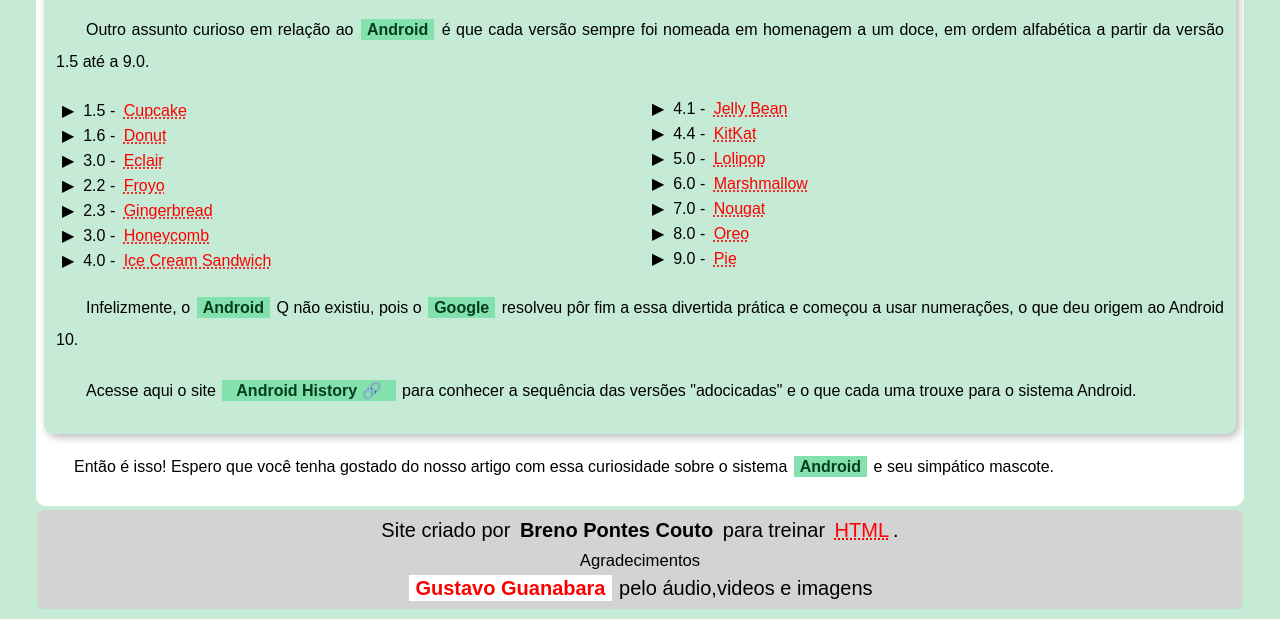
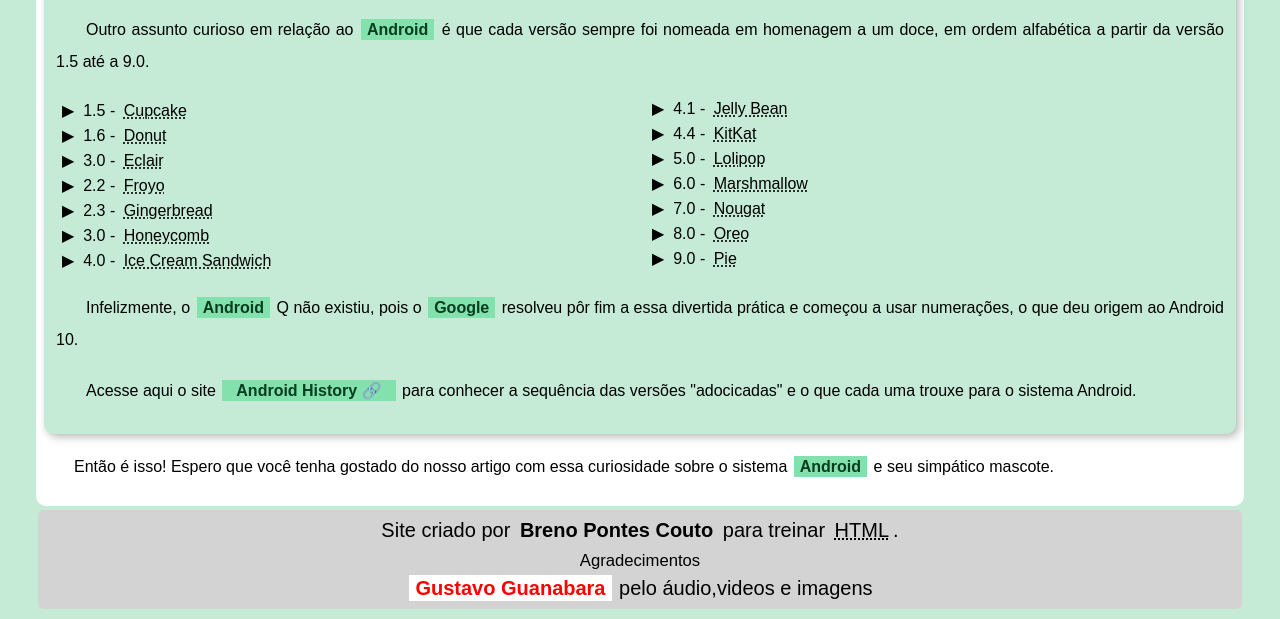
Before and after one commit to Breno-Pontes-Couto/projeto-android, a plain HTML site: page index.html in a window 1280 px wide. Shown: the part 2159-2778 px from the top of the page. Drawn offline with Linux system fonts and the light colour scheme.

Commit message:
Update style.css

```diff
--- a/style/style.css
+++ b/style/style.css
@@ -53,12 +53,6 @@ footer:hover{
 }
 footer a:hover{
     text-decoration: underline;
-}
-abbr{
-    color: red;
-}
-abbr:hover{
-    color: blue;
 }
 body{
     background-color: var(--cor1);
```
